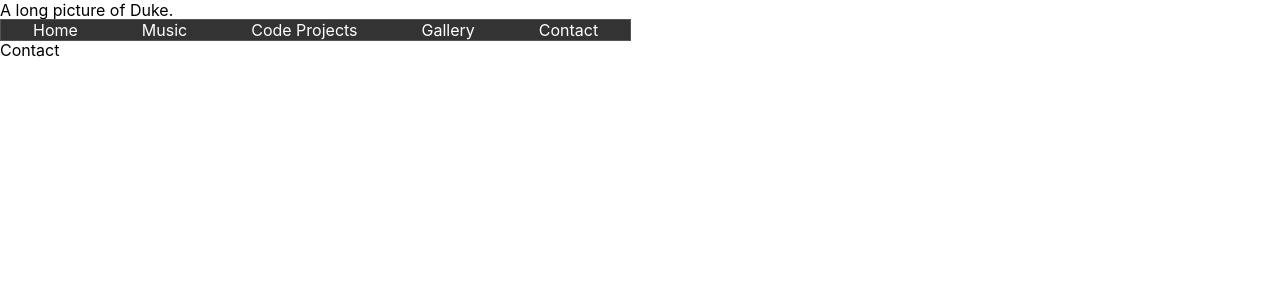
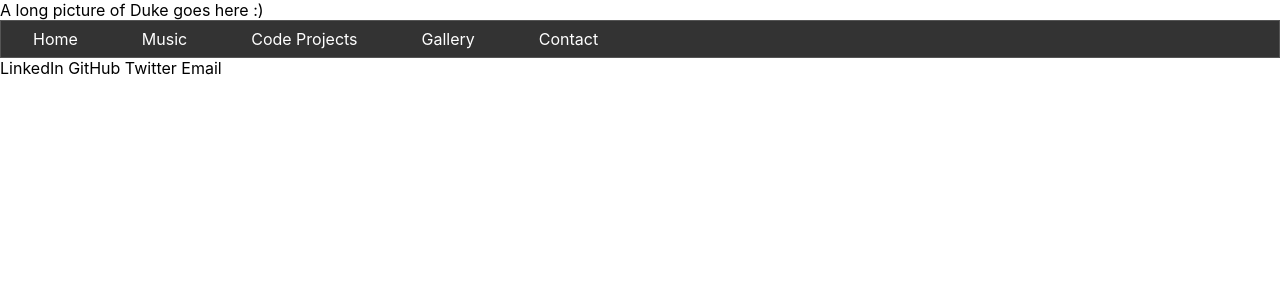
Before and after one commit to Duke1014/duke-website, a React (Create React App) app: page /contact in a window 1280 px wide. Shown: the top 300 px of the page. Built offline with nearby package versions, Linux system fonts and the light colour scheme.

Commit message:
banner started, navbar fixed across top

```diff
--- a/src/App.css
+++ b/src/App.css
@@ -1,12 +1,21 @@
-nav {
-  display: inline;
+ul {
   border: 1px solid #555;
   background-color: #333;
+  overflow: hidden;
+  position: sticky;
+  list-style-type: none;
+  margin: 0;
+  padding: 0;
 }
 
-nav a {
+li {
+  float: left;
+}
+
+li a {
+  display: block;
   color: white;
   text-decoration: none;
   text-align: center;
-  padding: 14px 16px;
+  padding: 4px 16px;
 }
--- a/src/App.js
+++ b/src/App.js
@@ -5,13 +5,13 @@ import Gallery from './Gallery';
 import Music from './Music';
 import Navbar from './Navbar';
 import Contact from './Contact';
+import Banner from './Banner';
 import { BrowserRouter, Routes, Route } from "react-router-dom"
 
 function App() {
   return (
     <BrowserRouter>
-    A long picture of Duke.
-    <br/>
+    <Banner />
     <Navbar />
       <Routes>
         <Route path='/' element={ <Home /> } />
--- /dev/null
+++ b/src/Banner.js
@@ -0,0 +1,7 @@
+import React from 'react'
+
+export default function Banner() {
+  return (
+    <div>A long picture of Duke goes here :)</div>
+  )
+}
--- a/src/Contact.js
+++ b/src/Contact.js
@@ -2,6 +2,11 @@ import React from 'react'
 
 export default function Contact() {
   return (
-    <div>Contact</div>
+    <div>
+        LinkedIn
+        GitHub
+        Twitter
+        Email
+    </div>
   )
 }
--- a/src/Navbar.js
+++ b/src/Navbar.js
@@ -4,11 +4,23 @@ import { NavLink } from 'react-router-dom'
 export default function Navbar() {
     return (
         <nav>
-            <a><NavLink to='/'>Home</NavLink></a>
-            <a><NavLink to='/music'>Music</NavLink></a>
-            <a><NavLink to='/devwork'>Code Projects</NavLink></a>
-            <a><NavLink to='/gallery'>Gallery</NavLink></a>
-            <a><NavLink to='/contact'>Contact</NavLink></a>
+            <ul>
+                <li>
+                    <a><NavLink to='/'>Home</NavLink></a>
+                </li>
+                <li>
+                    <a><NavLink to='/music'>Music</NavLink></a>
+                </li>
+                <li>
+                    <a><NavLink to='/devwork'>Code Projects</NavLink></a>
+                </li>
+                <li>
+                    <a><NavLink to='/gallery'>Gallery</NavLink></a>
+                </li>
+                <li>
+                    <a><NavLink to='/contact'>Contact</NavLink></a>
+                </li>
+            </ul>
         </nav>
     )
 }
```
